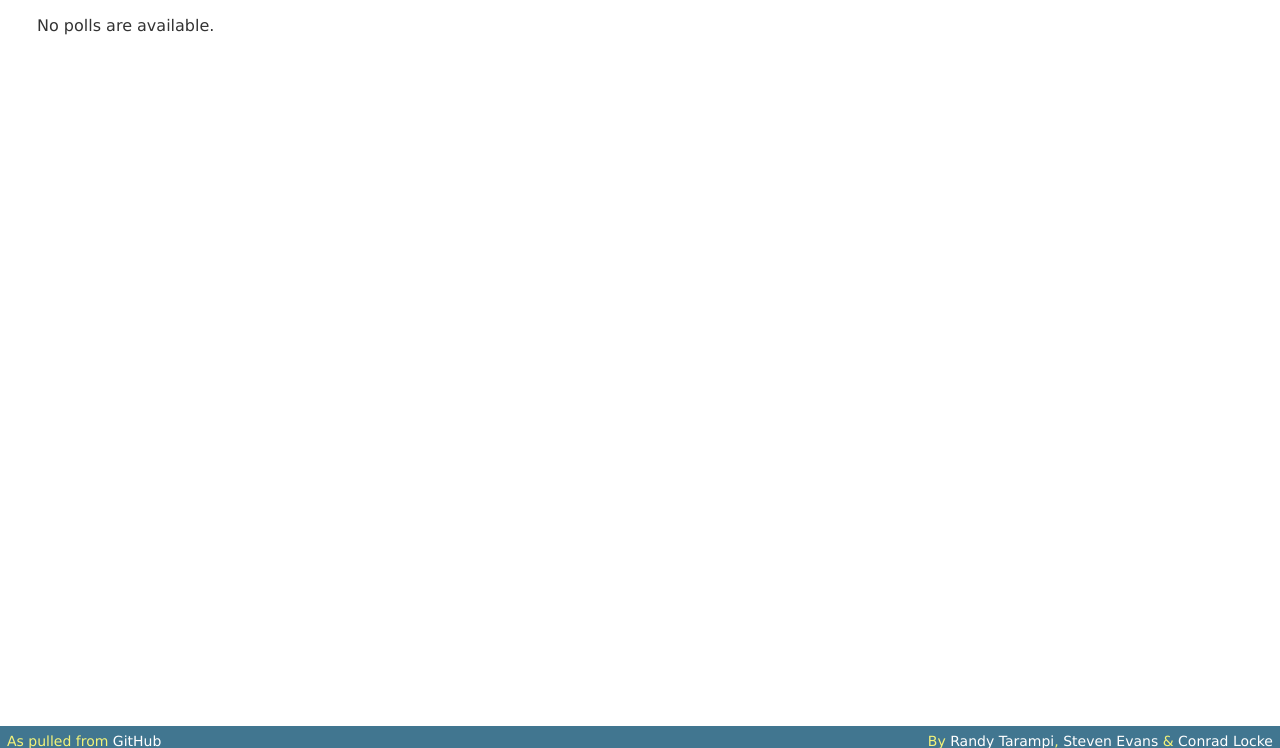
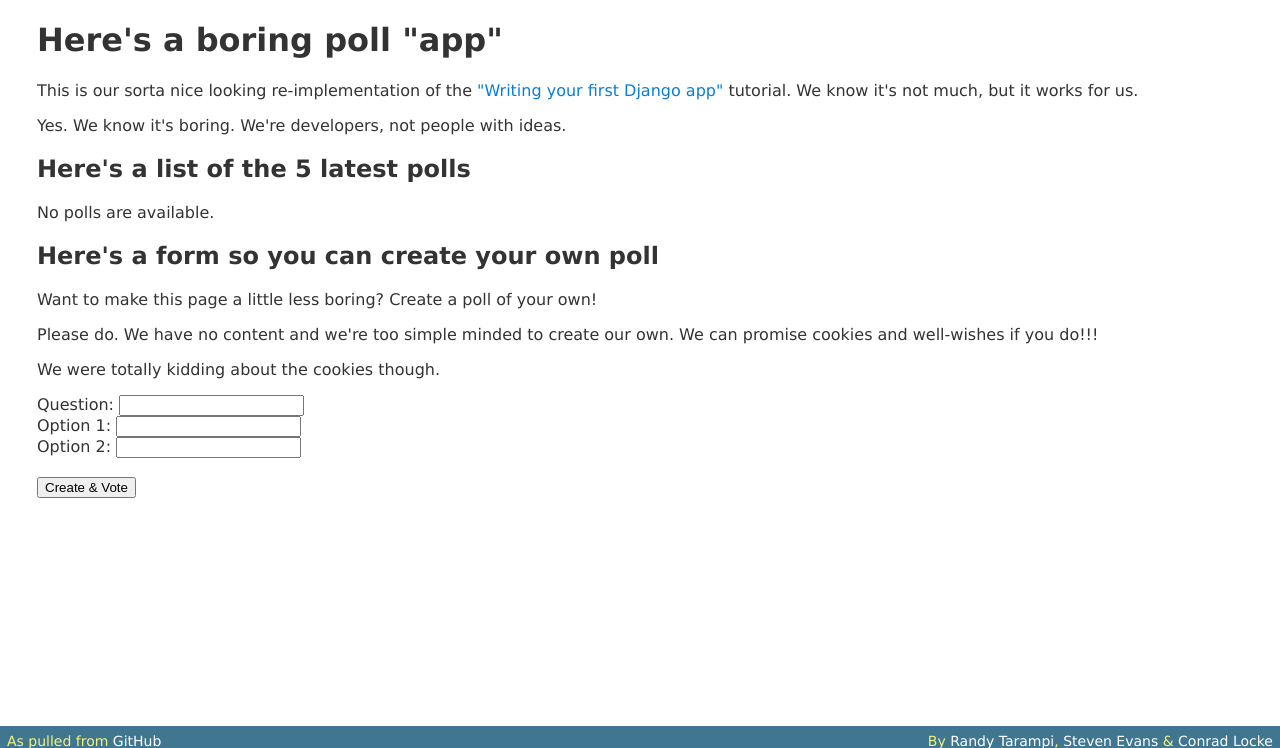
Before and after one commit to randytarampi/awesomeTechEval, a Django app: template templates/polls/index.html in a window 1280 px wide. Shown: the part 37-785 px from the top of the page. Run offline with Django 3.2, Linux system fonts and the light colour scheme; the template is opened without the code that fills it, so the values that code supplies are empty.

Commit message:
Disabled debug mode in the settings. Some Error Views. Some extra stuff for the poll app - I'll finish it tomorrow, I hope. :|

```diff
--- a/polls/views.py
+++ b/polls/views.py
@@ -26,8 +26,11 @@ def vote(request, poll_id):
         # Redisplay the poll voting form.
         return render_to_response('polls/detail.html', {
             'poll': p,
-            'error_message': "You didn't select a choice.",
+            'error_message': "You have to pick/make a choice. It's not that hard.",
         }, context_instance=RequestContext(request))
+        # The below commented out return statement is here as it was specified in tutorial 4.
+        # I've commented it out as I've commented out the relavent parts of urls.py
+        #return HttpResponseRedirect(reverse('poll_results', args=(p.id,)))
     else:
         selected_choice.votes += 1
         selected_choice.save()
--- a/settings.py
+++ b/settings.py
@@ -1,6 +1,6 @@
 # Django settings for awesomeTechEval project.
 
-DEBUG = True
+DEBUG = False#True
 TEMPLATE_DEBUG = DEBUG
 
 ADMINS = (
--- a/templates/polls/index.html
+++ b/templates/polls/index.html
@@ -2,6 +2,11 @@
 
 {% block content %}
 
+<h1>Here's a boring poll "app"</h1>
+<p>This is our sorta nice looking re-implementation of the <a href="https://docs.djangoproject.com/en/1.3/intro/tutorial01/">"Writing your first Django app"</a> tutorial. We know it's not much, but it works for us.</p>
+<p>Yes. We know it's boring. We're developers, not people with ideas.</p>
+
+<h2>Here's a list of the 5 latest polls</h2>
 {% if latest_poll_list %}
     <ul>
     {% for poll in latest_poll_list %}
@@ -12,4 +17,21 @@
     <p>No polls are available.</p>
 {% endif %}
 
+<h2>Here's a form so you can create your own poll</h2>
+<p>Want to make this page a little less boring? Create a poll of your own!</p>
+<p class="desperate">Please do. We have no content and we're too simple minded to create our own. We can promise cookies and well-wishes if you do!!!</p>
+<p class="finePrint">We were totally kidding about the cookies though.</p>
+
+<form action="/polls/create/" method="post">
+  {% csrf_token %}
+  <label>Question:</label>
+    <input type="text" name="question" /><br />
+  <label>Option 1:</label>
+    <input type="text" name="opt1" /><br />
+  <label>Option 2:</label>
+    <input type="text" name="opt2" /><br />
+  <br />
+  <input type="submit" value="Create & Vote" />
+</form>
+
 {% endblock %}
--- a/templates/polls/results.html
+++ b/templates/polls/results.html
@@ -2,7 +2,7 @@
 
 {% block content %}
 
-<h1>{{ poll.question }}</h1>
+<h1>{{ poll.question }} - Results</h1>
 
 <ul>
 {% for choice in poll.choice_set.all %}
@@ -10,6 +10,6 @@
 {% endfor %}
 </ul>
 
-<p><a href="/polls/{{ poll.id }}/">Vote again?</a></p>
+<p><a href="/polls/{{ poll.id }}/"><del class="unecessary">Play</del> Vote again?</a></p>
 
 {% endblock %}
```
Also changed, not shown: polls/urls.py (+19 -0 lines), templates/404.html (added, +7 -0 lines), templates/500.html (added, +7 -0 lines), templates/polls/detail.html (+7 -7 lines).
